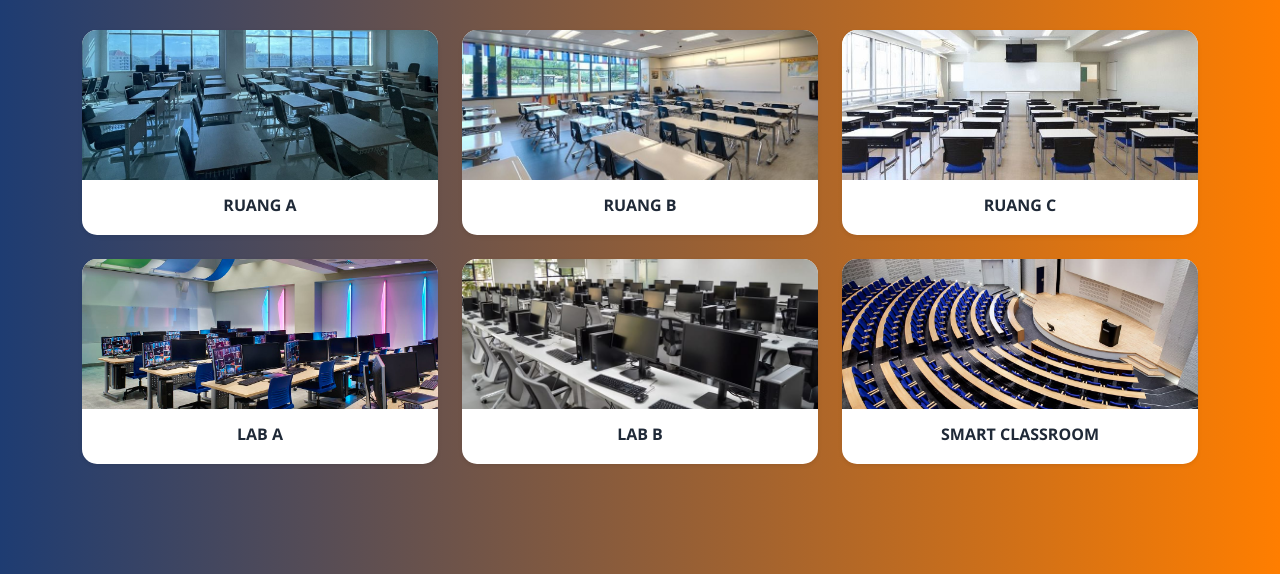
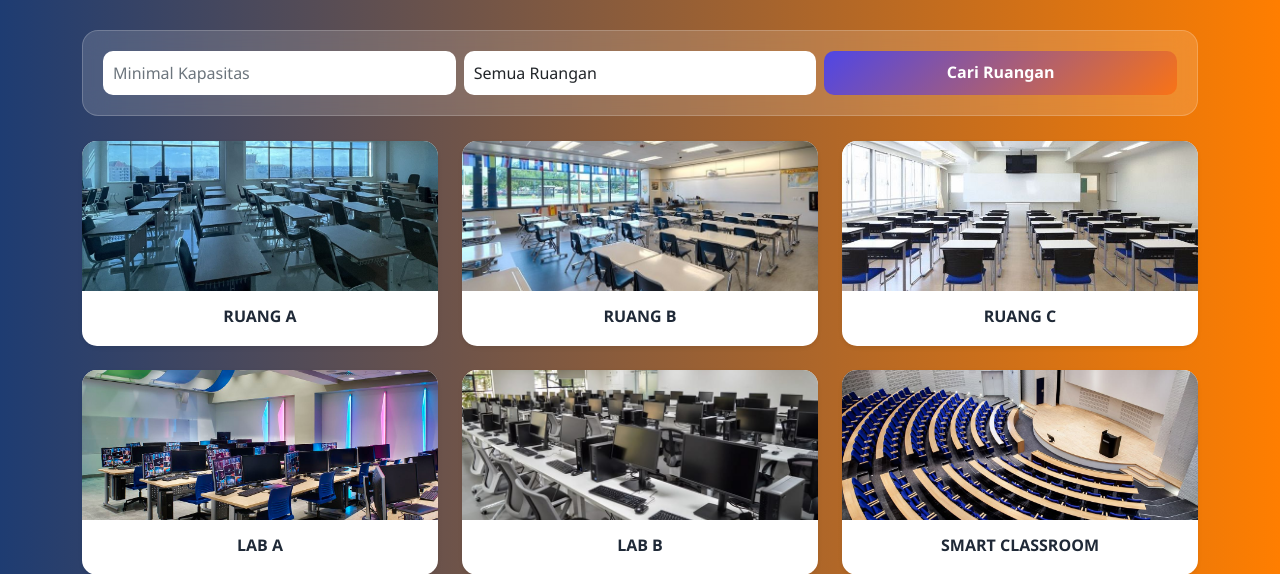
Before and after one commit to laaapejoy-maker/ruangkita, a PHP site: page /memilih_ruangan.php in a window 1280 px wide. Shown: the part 163-737 px from the top of the page. Run offline with PHP 8.4, Linux system fonts and the light colour scheme; a user stored in the database is signed in; data comes from the database, SQL or seed files in the repository.

Commit message:
revisi registrasi + buat fitur cari ruangan berdasarkan kapasitas dan fasilitas

```diff
--- a/memilih_ruangan.php
+++ b/memilih_ruangan.php
@@ -12,7 +12,25 @@ if ($koneksi->connect_error) {
     die("Koneksi gagal: " . $koneksi->connect_error);
 }
 
-$result = $koneksi->query("SELECT * FROM ruangan");
+
+$kapasitas = isset($_GET['kapasitas']) ? $_GET['kapasitas'] : '';
+$fasilitas = isset($_GET['fasilitas']) ? $_GET['fasilitas'] : '';
+
+
+$query = "SELECT * FROM ruangan WHERE 1=1";
+
+if (!empty($kapasitas)) {
+    $query .= " AND kapasitas >= '$kapasitas'";
+}
+
+
+if ($fasilitas == 'terlengkap') {
+    $query .= " AND LOWER(nama) LIKE '%smart classroom%'";
+} elseif (!empty($fasilitas)) {
+    $query .= " AND LOWER(fasilitas) LIKE LOWER('%$fasilitas%')";
+}
+
+$result = $koneksi->query($query);
 
 if(!$result){
     die("Query error: " . $koneksi->error);
@@ -23,6 +41,7 @@ while($row = $result->fetch_assoc()){
     $ruangan[] = $row;
 }
 
+// pilih ruangan
 if(isset($_POST['lanjutkan']) && !empty($_POST['data_ruangan'])){
     $_SESSION['ruangan'] = json_decode($_POST['data_ruangan'], true);
 
@@ -40,8 +59,38 @@ if(isset($_POST['lanjutkan']) && !empty($_POST['data_ruangan'])){
 <title>RuangKita</title>
 
 <link href="https://cdn.jsdelivr.net/npm/bootstrap@5.0.2/dist/css/bootstrap.min.css" rel="stylesheet">
+<link rel="stylesheet" href="style.css">
 
-<link rel="stylesheet" href="style.css">
+<style>
+.filter-box {
+    background: rgba(255,255,255,0.15);
+    backdrop-filter: blur(12px);
+    padding: 20px;
+    border-radius: 16px;
+    margin-bottom: 25px;
+    border: 1px solid rgba(255,255,255,0.2);
+}
+
+.filter-box input,
+.filter-box select {
+    border-radius: 10px;
+    border: none;
+    padding: 10px;
+}
+
+.btn-cari {
+    background: linear-gradient(135deg, #4f46e5, #f97316);
+    color: white;
+    border: none;
+    border-radius: 10px;
+    font-weight: 600;
+}
+
+.btn-cari:hover {
+    opacity: 0.9;
+}
+</style>
+
 </head>
 
 <body class="memilih-ruangan-page">
@@ -51,6 +100,42 @@ if(isset($_POST['lanjutkan']) && !empty($_POST['data_ruangan'])){
     <img src="img/logo.png">
     <h2>RuangKita</h2>
     <p>Sistem Booking Ruangan Modern</p>
+</div>
+
+<div class="filter-box">
+<form method="GET" class="row g-2">
+
+    <div class="col-md-4">
+        <input type="number" name="kapasitas" class="form-control"
+        placeholder="Minimal Kapasitas"
+        value="<?= $kapasitas ?>">
+    </div>
+
+    <div class="col-md-4">
+        <select name="fasilitas" class="form-control">
+            <option value="">Semua Ruangan</option>
+            <option value="terlengkap" <?= $fasilitas=='terlengkap'?'selected':'' ?>>Fasilitas Terlengkap</option>
+
+            <option value="AC" <?= $fasilitas=='AC'?'selected':'' ?>>AC</option>
+            <option value="TV" <?= $fasilitas=='TV'?'selected':'' ?>>TV</option>
+            <option value="Smartboard" <?= $fasilitas=='Smartboard'?'selected':'' ?>>Smartboard</option>
+            <option value="Proyektor" <?= $fasilitas=='Proyektor'?'selected':'' ?>>Proyektor</option>
+            <option value="Whiteboard" <?= $fasilitas=='Whiteboard'?'selected':'' ?>>Whiteboard</option>
+            <option value="Stop Kontak" <?= $fasilitas=='Stop Kontak'?'selected':'' ?>>Stop Kontak</option>
+            <option value="Komputer" <?= $fasilitas=='Komputer'?'selected':'' ?>>Komputer</option>
+            <option value="Internet" <?= $fasilitas=='Internet'?'selected':'' ?>>Internet</option>
+            <option value="Audio" <?= $fasilitas=='Audio'?'selected':'' ?>>Audio</option>
+            <option value="Smart TV" <?= $fasilitas=='Smart TV'?'selected':'' ?>>Smart TV</option>
+            <option value="Kamera" <?= $fasilitas=='Kamera'?'selected':'' ?>>Kamera</option>
+            <option value="Mic Wireless" <?= $fasilitas=='Mic Wireless'?'selected':'' ?>>Mic Wireless</option>
+        </select>
+    </div>
+
+    <div class="col-md-4 d-grid">
+        <button class="btn-cari">Cari Ruangan</button>
+    </div>
+
+</form>
 </div>
 
 <div id="detailCard" class="card detail-card shadow p-3 mb-4">
@@ -77,9 +162,10 @@ if(isset($_POST['lanjutkan']) && !empty($_POST['data_ruangan'])){
 </div>
 
 <div class="row">
+<?php if(count($ruangan) > 0): ?>
     <?php foreach ($ruangan as $r): ?>
+
     <div class="col-md-4 mb-4">
-
     <div class="card room-card shadow-sm"
          onclick='pilihRuangan(this, <?= json_encode($r, JSON_HEX_APOS | JSON_HEX_QUOT) ?>)'>
 
@@ -89,9 +175,18 @@ if(isset($_POST['lanjutkan']) && !empty($_POST['data_ruangan'])){
         </div>
 
     </div>
+    </div>
 
+    <?php endforeach; ?>
+
+<?php else: ?>
+
+    <div class="text-center mt-5">
+        <h5 style="color:#6b7280;">Ups! Ruangan tidak tersedia.</h5>
+        <p class="text-muted">Coba ubah filter kapasitas atau fasilitas</p>
     </div>
-<?php endforeach; ?>
+
+<?php endif; ?>
 </div>
 
 </div>
```
Also changed, not shown: registrasi.php (+8 -1 lines). Lines whose indentation alone changed are shown as unchanged.
